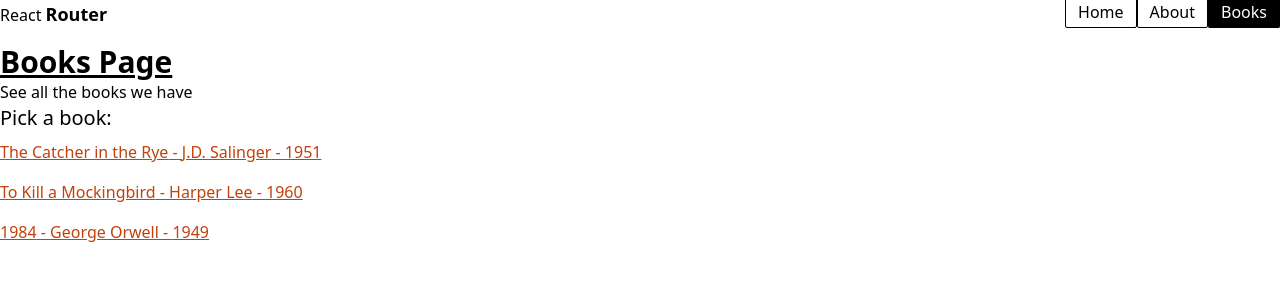
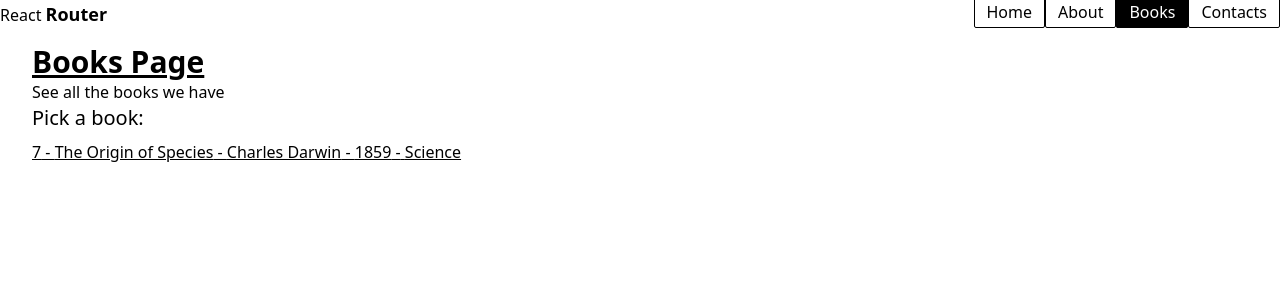
Before and after one commit to SimasCode/10_react_router_tailwind, a React app: page /books in a window 1280 px wide. Shown: the top 300 px of the page. Built offline with nearby package versions, Linux system fonts and the light colour scheme; the HTML template or start-up script is replaced by a standard one.

Commit message:
bookLink

```diff
--- /dev/null
+++ b/public/db/books.json
@@ -0,0 +1,58 @@
+[
+    {
+      "id": 1,
+      "title": "The Catcher in the Rye",
+      "author": "J.D. Salinger",
+      "year": 1951,
+      "genre": "Bildungsroman",
+      "category": "Fantasy"
+    },
+    {
+      "id": 2,
+      "title": "To Kill a Mockingbird",
+      "author": "Harper Lee",
+      "year": 1960,
+      "genre": "Southern Gothic",
+      "category": "Fiction"
+    },
+    {
+      "id": 3,
+      "title": "1984",
+      "author": "George Orwell",
+      "year": 1949,
+      "genre": "Dystopian Fiction",
+      "category": "Fantasy"
+    },
+    {
+      "id": 4,
+      "title": "The Lord of the Rings",
+      "author": "J.R.R. Tolkien",
+      "year": 1954,
+      "genre": "Fantasy",
+      "category": "Fiction"
+    },
+    {
+      "id": 5,
+      "title": "Crime and Punishment",
+      "author": "Fyodor Dostoevsky",
+      "year": 1866,
+      "genre": "Philosophical Fiction",
+      "category": "Fiction"
+    },
+    {
+      "id": 6,
+      "title": "The Republic",
+      "author": "Plato",
+      "year": -380,
+      "genre": "Philosophy",
+      "category": "Reality"
+    },
+    {
+      "id": 7,
+      "title": "The Origin of Species",
+      "author": "Charles Darwin",
+      "year": 1859,
+      "genre": "Science",
+      "category": "Reality"
+    }
+  ]
--- a/src/App.jsx
+++ b/src/App.jsx
@@ -5,6 +5,7 @@ import { Route, Routes } from 'react-router-dom';
 import NotFoundPage from './pages/NotFoundPage';
 import BooksPage from './pages/BooksPage';
 import SingleBookPage from './pages/SingleBookPage';
+import Contacts from './pages/Contacts';
 
 export default function App() {
   return (
@@ -14,6 +15,7 @@ export default function App() {
         <Route path="/" element={<HomePage />} />
         <Route path="/about" element={<AboutPage />} />
         <Route path="/books" element={<BooksPage />} />
+        <Route path="/contacts" element={<Contacts />} />
         <Route path="/books/:bookId" element={<SingleBookPage />} />
         <Route path="*" element={<NotFoundPage />} />
       </Routes>
--- /dev/null
+++ b/src/components/BookLink.jsx
@@ -0,0 +1,12 @@
+import { Link } from 'react-router-dom';
+
+export default function BookLink(props) {
+  return (
+    <li>
+      <Link className="underline" to={`/books/${props.id}`}>
+        {props.id} - {props.title} - {props.author} - {props.year} -{' '}
+        {props.genre}
+      </Link>
+    </li>
+  );
+}
--- a/src/components/layout/Header.jsx
+++ b/src/components/layout/Header.jsx
@@ -26,6 +26,12 @@ export default function Header() {
         >
           Books
         </NavLink>
+        <NavLink
+          to="/contacts"
+          className="border  hover:bg-slate-500 border-black rounded-sm px-3 py-1"
+        >
+          Contacts
+        </NavLink>
       </nav>
     </header>
   );
--- a/src/pages/AboutPage.jsx
+++ b/src/pages/AboutPage.jsx
@@ -1,6 +1,6 @@
 export default function AboutPage() {
   return (
-    <div>
+    <div className="container">
       <h1 className="text-3xl font-bold underline">About Page</h1>
       <p>Lorem ipsum dolor</p>
       <button>Click me</button>
--- a/src/pages/BooksPage.jsx
+++ b/src/pages/BooksPage.jsx
@@ -1,9 +1,24 @@
-import { Link } from 'react-router-dom';
-import { bookData } from '../assets/db';
+import { useEffect, useState } from 'react';
+import BookLink from '../components/BookLink';
 
 export default function BooksPage() {
+  const [items, setItems] = useState([]);
+
+  useEffect(() => {
+    fetch('/db/books.json')
+      .then((resp) => resp.json())
+      .then((data) => {
+        console.log('ALIO ===', data);
+        const filter = data.filter((obj) => obj.genre === 'Science');
+        setItems(filter);
+      })
+      .catch((error) => {
+        console.log('Error', error);
+      });
+  }, []);
+
   return (
-    <div>
+    <div className="container">
       <link rel="stylesheet" href="" />
       <h1 className="text-3xl font-bold underline">Books Page</h1>
       <p>See all the books we have</p>
@@ -11,12 +26,15 @@ export default function BooksPage() {
       <h2 className="text-xl font-medium mb-2">Pick a book:</h2>
 
       <ul>
-        {bookData.map((book) => (
-          <li key={book.id} className="pb-4 text-orange-700">
-            <Link className="underline" to={`/books/${book.id}`}>
-              {book.title} - {book.author} - {book.year}
-            </Link>
-          </li>
+        {items.map((obj) => (
+          <BookLink
+            key={obj.id}
+            id={obj.id}
+            title={obj.title}
+            author={obj.author}
+            year={obj.year}
+            genre={obj.genre}
+          />
         ))}
       </ul>
     </div>
--- /dev/null
+++ b/src/pages/Contacts.jsx
@@ -0,0 +1,15 @@
+export default function Contacts() {
+  return (
+    <div>
+      <iframe
+        className="ms-auto me-auto mt-16"
+        src="https://www.google.com/maps/embed?pb=!1m14!1m12!1m3!1d6358.895868956333!2d21.147373188922042!3d55.70273541167171!2m3!1f0!2f0!3f0!3m2!1i1024!2i768!4f13.1!5e0!3m2!1slt!2slt!4v1692354502584!5m2!1slt!2slt"
+        width="600"
+        height="450"
+        allowFullScreen=""
+        loading="lazy"
+        referrerPolicy="no-referrer-when-downgrade"
+      ></iframe>
+    </div>
+  );
+}
--- a/src/pages/HomePage.jsx
+++ b/src/pages/HomePage.jsx
@@ -1,6 +1,6 @@
 export default function HomePage() {
   return (
-    <div>
+    <div className="container">
       <h1 className="text-3xl font-bold underline">Welcome to Home page</h1>
       <p>
         Lorem ipsum dolor sit amet consectetur adipisicing elit. Inventore
--- /dev/null
+++ b/src/pages/NewBookPage.jsx
@@ -0,0 +1,5 @@
+import React from 'react';
+
+export default function NewBookPage() {
+  return <div>NewBookPage</div>;
+}
--- a/src/pages/SingleBookPage.jsx
+++ b/src/pages/SingleBookPage.jsx
@@ -1,6 +1,5 @@
 import { useEffect, useState } from 'react';
 import { Link, useParams } from 'react-router-dom';
-import { bookData } from '../assets/db';
 
 export default function SingleBookPage() {
   const params = useParams();
@@ -8,20 +7,33 @@ export default function SingleBookPage() {
 
   const [currentBook, setCurrentBook] = useState({});
 
+  // useEffect(() => {
+  //   console.log('bookData ===', bookData);
+  //   // surasti knygos objekta kurio id yra lygus prams.bookId
+  //   const found = bookData.find((bObj) => bObj.id.toString() === params.bookId);
+  //   console.log('found ===', found);
+  //   setCurrentBook(found);
+  // }, [params.bookId]);
+
   useEffect(() => {
-    console.log('bookData ===', bookData);
-    // surasti knygos objekta kurio id yra lygus prams.bookId
-    const found = bookData.find((bObj) => bObj.id.toString() === params.bookId);
-    console.log('found ===', found);
-    setCurrentBook(found);
+    fetch('/db/books.json')
+      .then((resp) => resp.json())
+      .then((data) => {
+        const found = data.find((bObj) => bObj.id.toString() === params.bookId);
+        console.log('data ===', found);
+        setCurrentBook(found);
+      })
+      .catch((error) => {
+        console.warn('ivyko klaida:', error);
+      });
   }, [params.bookId]);
+
   return (
     <div className="container">
       <Link className="bg-gray" to={'/books'}>
         Go back
       </Link>
       <h1 className="text-3xl font-bold underline">
-        {' '}
         Title: {currentBook.title} id: {params.bookId}
       </h1>
       <div className="">
```
